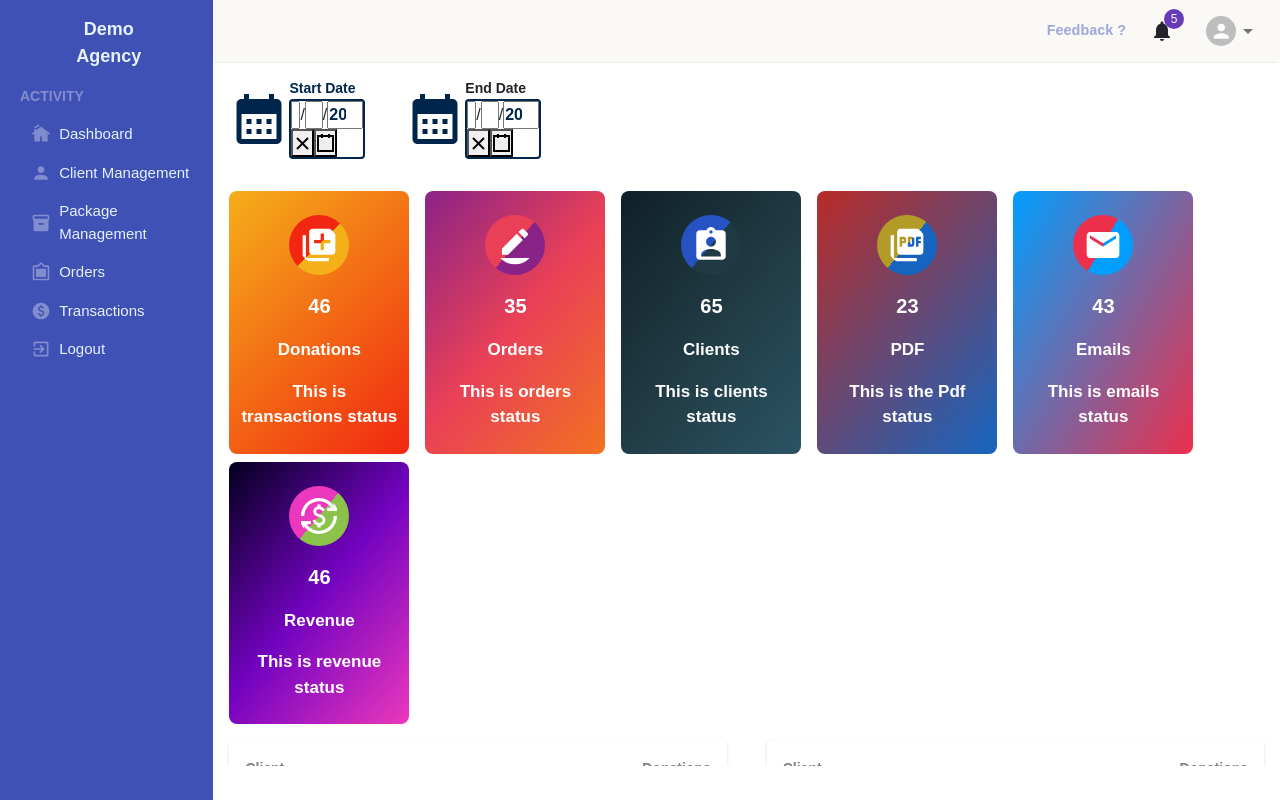
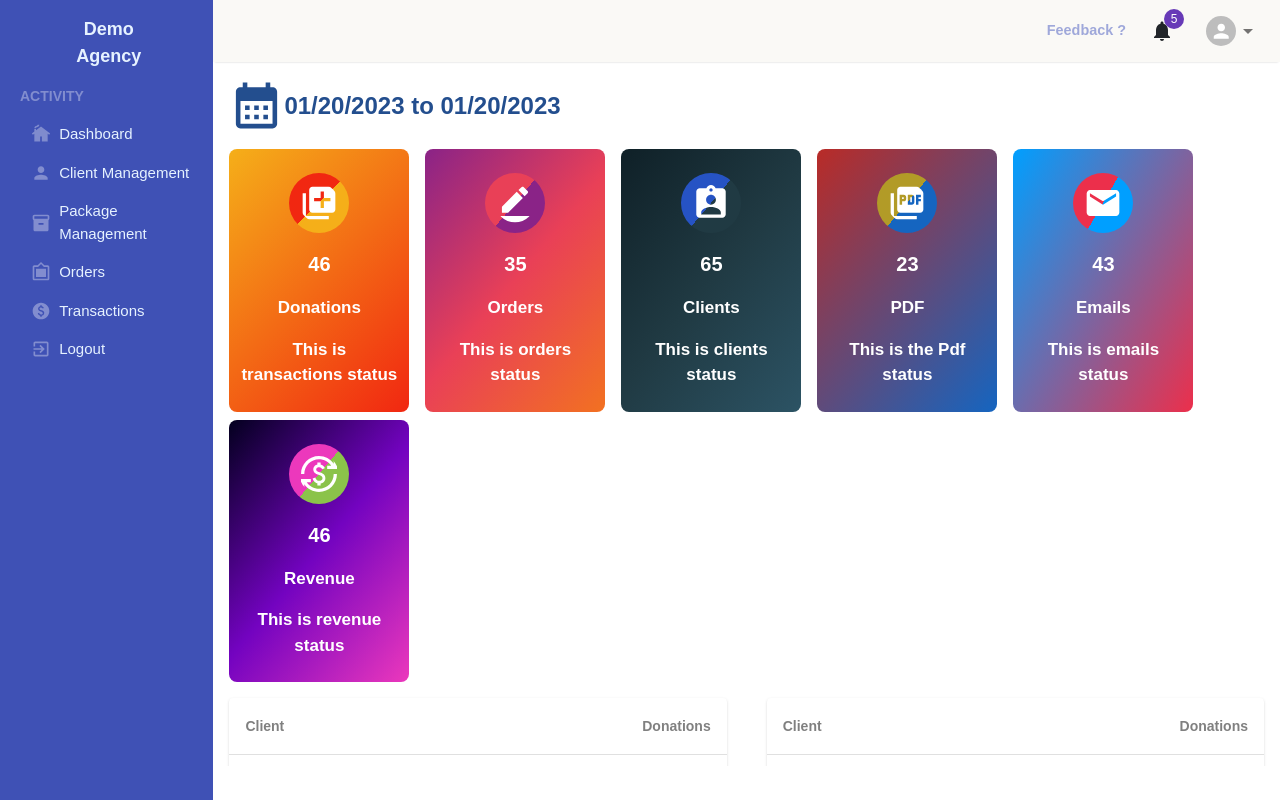
Before and after one commit to 9944098125/tax_receipt, a React (Create React App) app: page / in a window 1280 px wide. Built offline with nearby package versions, Linux system fonts and the light colour scheme.

Commit message:
date range changed

```diff
--- a/package.json
+++ b/package.json
@@ -13,9 +13,11 @@
     "@testing-library/react": "^13.4.0",
     "@testing-library/user-event": "^13.5.0",
     "bootstrap": "^5.2.3",
+    "date-fns": "^2.29.3",
     "formik": "^2.2.9",
     "react": "^18.2.0",
     "react-date-picker": "^9.2.0",
+    "react-date-range": "^1.4.0",
     "react-dom": "^18.2.0",
     "react-icons": "^4.7.1",
     "react-parallax-tilt": "^1.7.82",
--- a/src/App.css
+++ b/src/App.css
@@ -267,3 +267,17 @@
 .react-calendar__navigation button:hover {
   color: black;
 }
+
+.date {
+  position: absolute;
+  top: 50px;
+  z-index: 2;
+  font-size: 19px;
+}
+
+@media screen and (max-width:768px) {
+  .date {
+    width: 250px !important;
+    font-size: 8px !important;
+  }
+}
--- a/src/Pages/Dashboard/index.jsx
+++ b/src/Pages/Dashboard/index.jsx
@@ -17,6 +17,10 @@ import BorderColorIcon from "@mui/icons-material/BorderColor";
 import AssignmentIndIcon from "@mui/icons-material/AssignmentInd";
 import CurrencyExchangeIcon from "@mui/icons-material/CurrencyExchange";
 import CalendarMonthIcon from "@mui/icons-material/CalendarMonth";
+import "react-date-range/dist/styles.css"; // main css file
+import "react-date-range/dist/theme/default.css";
+import { DateRange } from "react-date-range";
+import { format } from "date-fns";
 
 import {
   LineChart,
@@ -32,6 +36,19 @@ function Dashboard() {
   DocumentTitle("Dashboard | Tax Receit");
   const [startDate, setStartDate] = useState(new Date());
   const [endDate, setEndDate] = useState(new Date());
+
+  const [dates, setDates] = useState([
+    {
+      startDate: new Date(),
+      endDate: new Date(),
+      key: "selection",
+    },
+  ]);
+  const [showCalendar, setShowCalendar] = useState(false);
+
+  const toggleCalendar = () => {
+    setShowCalendar(!showCalendar);
+  };
 
   function createData(name, amount) {
     return { name, amount };
@@ -71,61 +88,42 @@ function Dashboard() {
       <Box
         sx={{
           display: "flex",
-          flexDirection: { xs: "column", md: "row" },
-          alignItems: "center",
-          gap: { xs: 2, md: 5 },
+          flexDirection: "column",
           pl: 0,
+          position: "relative",
         }}
       >
         <Box
+          onClick={toggleCalendar}
           sx={{
-            mb: 2,
-            // backgroundColor: "primary.bg",
-            borderRadius: "8px",
             display: "flex",
             alignItems: "center",
+            cursor: "pointer",
           }}
         >
-          <CalendarMonthIcon
-            sx={{ height: "70px", width: "60px", color: "#00254d" }}
+          <CalendarMonthIcon sx={{ fontSize: "55px", color: "#234e8e" }} />
+          <Typography
+            sx={{
+              fontSize: { xs: "17px", md: "24px" },
+              fontWeight: "700",
+              color: "#234e8e",
+            }}
+          >
+            {`${format(dates[0].startDate, "MM/dd/yyyy")} to ${format(
+              dates[0].endDate,
+              "MM/dd/yyyy"
+            )}`}
+          </Typography>
+        </Box>
+        {showCalendar && (
+          <DateRange
+            editableDateInputs={true}
+            onChange={(item) => setDates([item.selection])}
+            moveRangeOnFirstSelection={false}
+            ranges={dates}
+            className="date"
           />
-          <Box sx={{}}>
-            <Typography
-              sx={{ color: "#00254d", fontWeight: "600", fontSize: "14px" }}
-            >
-              Start Date
-            </Typography>
-            <DatePicker
-              onChange={() => setStartDate(new Date())}
-              value={startDate}
-              id="startDate"
-            />
-          </Box>
-        </Box>
-        <Box
-          sx={{
-            // backgroundColor: "primary.bg",
-            borderRadius: "8px",
-            mb: 2,
-            display: "flex",
-            alignItems: "center",
-          }}
-        >
-          <CalendarMonthIcon
-            sx={{ height: "70px", width: "60px", color: "#00254d" }}
-          />
-          <Box sx={{}}>
-            <Typography
-              sx={{ color: "#000254d", fontWeight: "600", fontSize: "14px" }}
-            >
-              End Date
-            </Typography>
-            <DatePicker
-              onChange={() => setEndDate(new Date())}
-              value={endDate}
-            />
-          </Box>
-        </Box>
+        )}
       </Box>
       <Box
         sx={{
```
Also changed, not shown: 1 other file (tests, documents, lock files or other folders).
